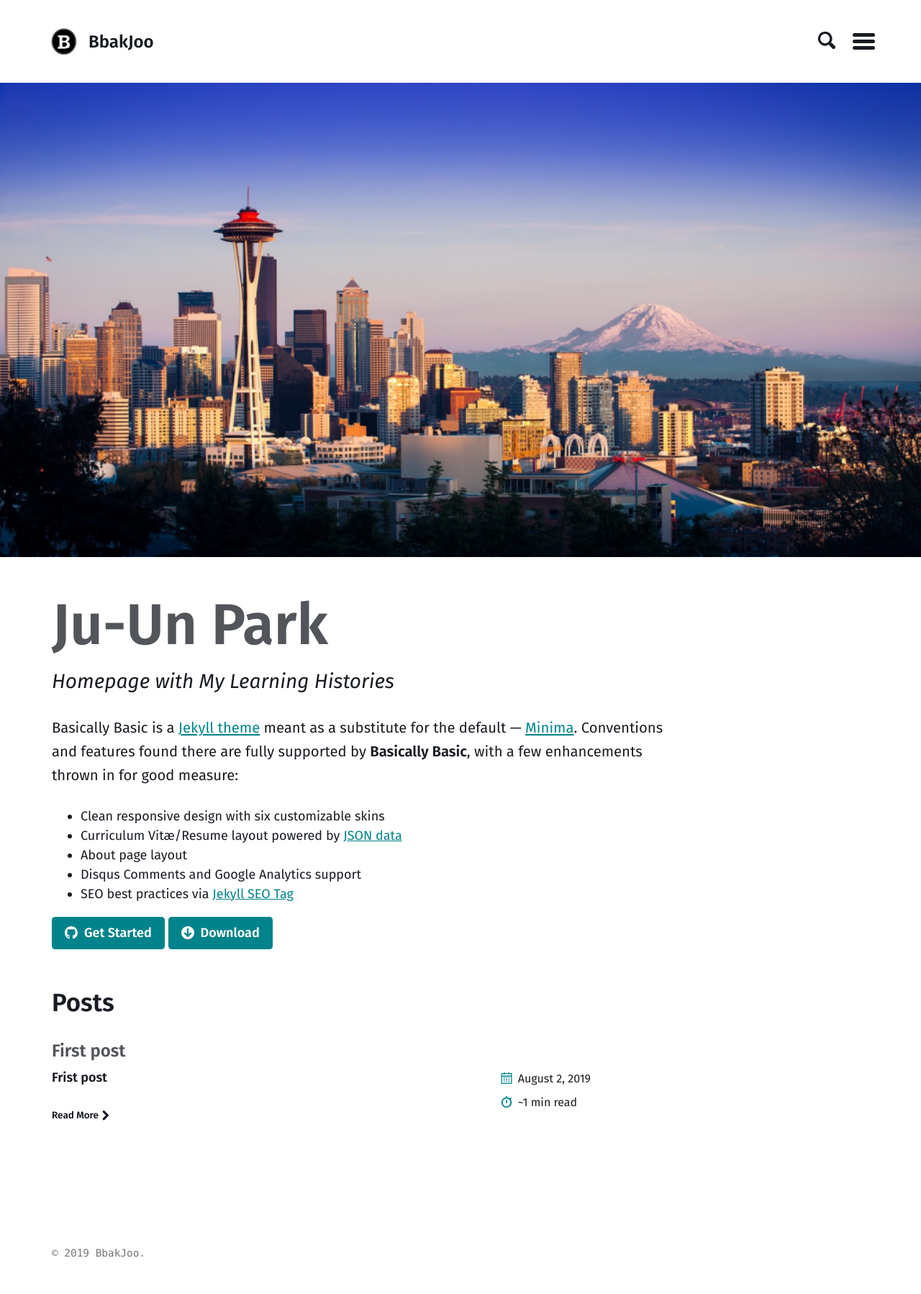
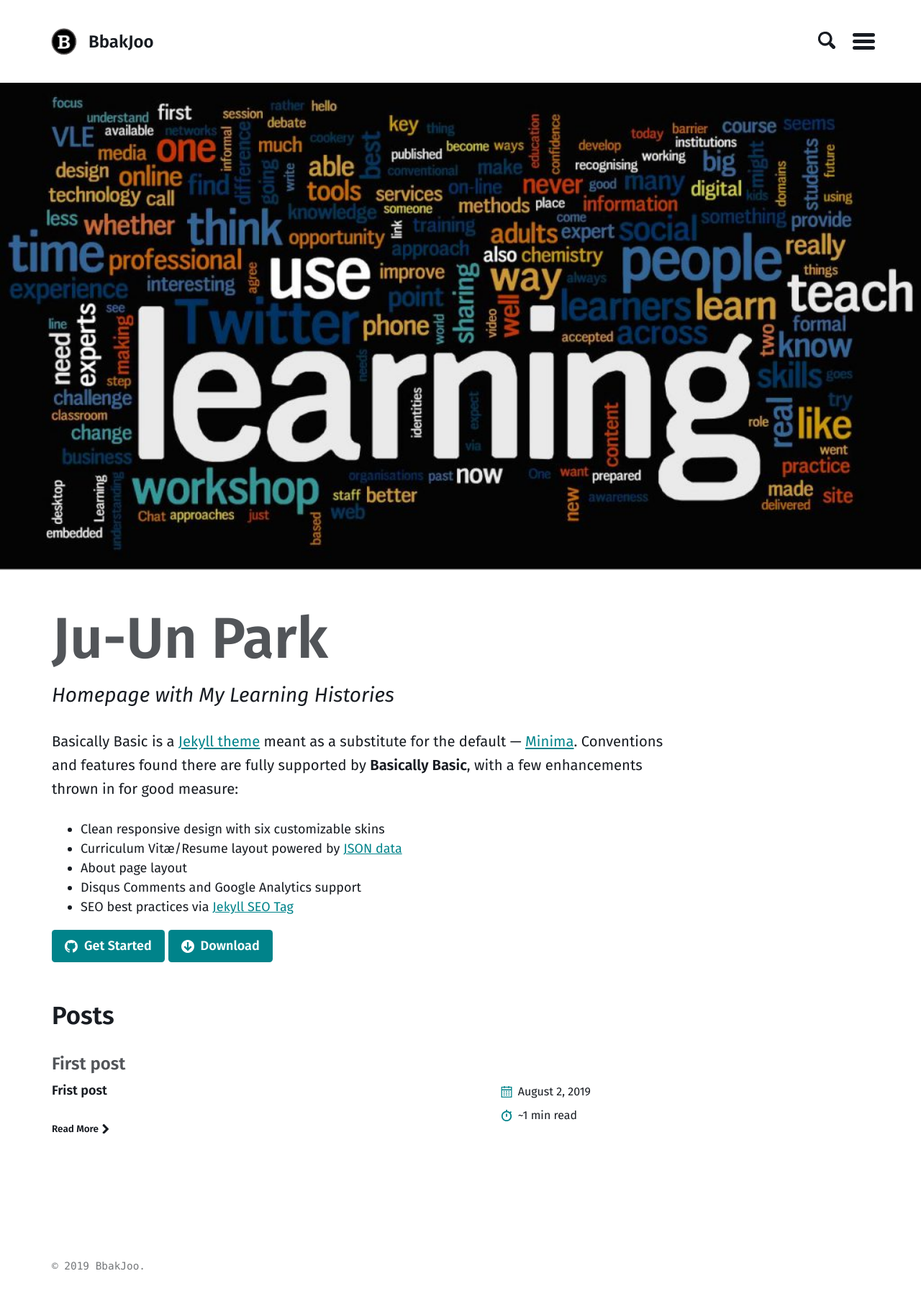
Before and after one commit to BbakJoo/bbakjoo.github.io, a Jekyll site: the page built from index.html, in a window 1280 px wide. Shown: the whole page at 72% size. Built offline with Jekyll 4.4.1, drawn with Linux system fonts in a browser that asks for light colours; the list of posts is cut into pages by our own code.

Commit message:
building site

```diff
--- a/index.html
+++ b/index.html
@@ -3,7 +3,7 @@ layout: home
 paginate: true
 alt_title: "Ju-Un Park"
 sub_title: "Homepage with My Learning Histories"
-image: /assets/images/1seattle.png
+image: /assets/images/learn.jpg
 introduction: |
   Basically Basic is a [Jekyll theme](https://jekyllrb.com/docs/themes/) meant as a substitute for the default --- [Minima](https://github.com/jekyll/minima). Conventions and features found there are fully supported by **Basically Basic**, with a few enhancements thrown in for good measure:
 
```
Also changed, not shown: assets/images/1seattle.png (deleted), assets/images/learn.jpg (added).
